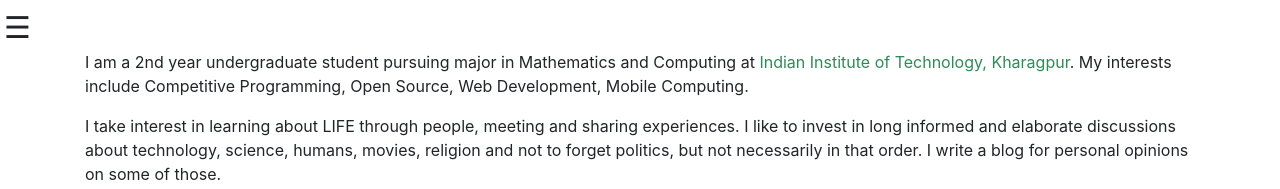
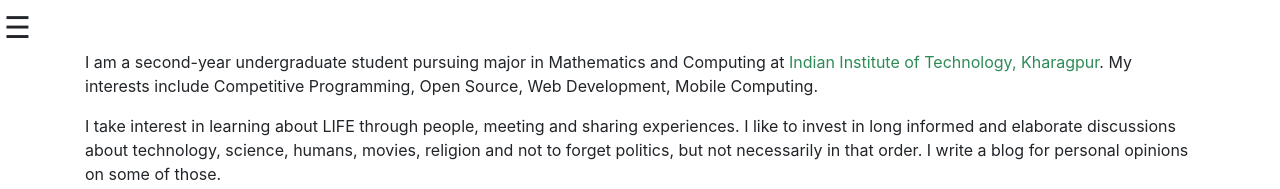
Before and after one commit to philomath242/HomePage, a plain HTML site: page index.html in a window 1280 px wide. Shown: the top 189 px of the page. Drawn offline with nearby package versions, Linux system fonts and the light colour scheme.

Commit message:
Update index.html

```diff
--- a/index.html
+++ b/index.html
@@ -29,7 +29,7 @@
 <div class="container-fluid" style="height: 10%; margin-bottom: 50px;"> </div>
 <div class="container">
 <div id="intro">
-    <p>I am a 2nd year undergraduate student pursuing major in <span id="course">Mathematics and Computing</span>
+    <p>I am a second-year undergraduate student pursuing major in <span id="course">Mathematics and Computing</span>
     at <a class="alink" onclick="window.location.href='www.iitkgp.ac.in';" href='http://www.iitkgp.ac.in'>Indian Institute of Technology, Kharagpur</a>. My interests include
     Competitive Programming, Open Source, Web Development, Mobile Computing.</p>
     <p>I take interest in learning about LIFE through people, meeting and sharing experiences. I like to invest
```
